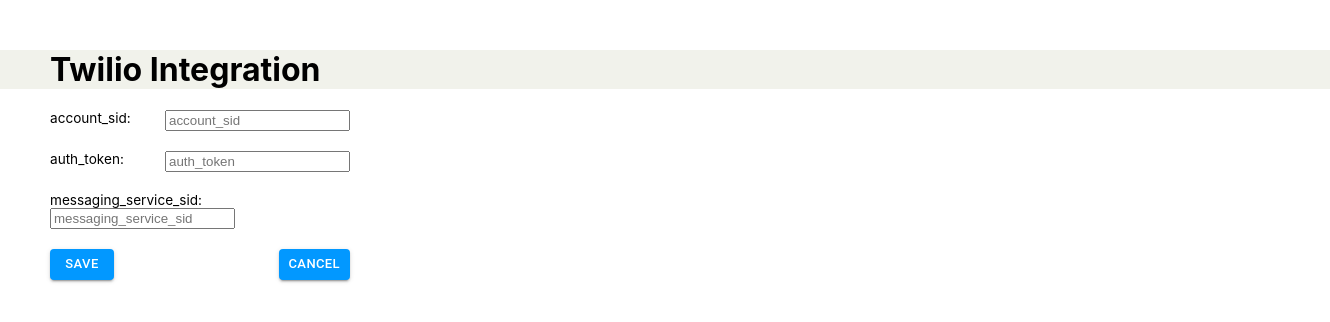
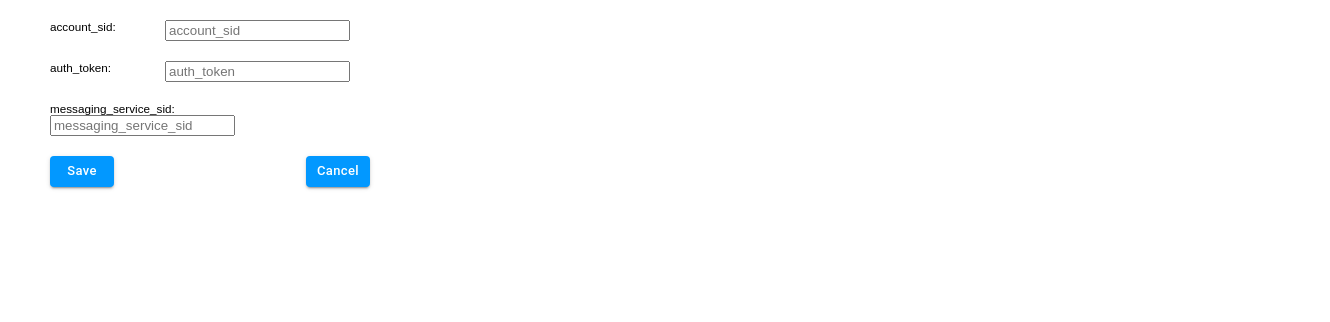
Before and after one commit to cburns21/jest, a React (Create React App) app: page / in a window 1280 px wide. Shown: the top 322 px of the page, 1330 px wide, since content can reach past the window. Built offline with nearby package versions, Linux system fonts and the light colour scheme.

Commit message:
overrid textTransform on buttons

```diff
--- a/package.json
+++ b/package.json
@@ -11,9 +11,11 @@
     "formik-material-ui": "^1.0.0",
     "graphql": "^14.5.8",
     "graphql-tag": "^2.10.1",
+    "jest-enzyme": "^7.1.2",
     "react": "^16.11.0",
     "react-dom": "^16.11.0",
     "react-scripts": "3.2.0",
+    "unfetch": "^4.1.0",
     "yup": "^0.27.0"
   },
   "scripts": {
@@ -42,7 +44,10 @@
     "@babel/plugin-transform-react-jsx": "^7.3.0",
     "@babel/preset-env": "^7.6.3",
     "@babel/preset-react": "^7.6.3",
+    "@testing-library/react": "^9.3.1",
     "babel-jest": "^24.9.0",
+    "enzyme": "^3.10.0",
+    "enzyme-adapter-react-16": "^1.15.1",
     "eslint-plugin-react-hooks": "^2.2.0",
     "identity-obj-proxy": "^3.0.0",
     "jest": "^24.9.0"
--- a/src/App.js
+++ b/src/App.js
@@ -6,6 +6,9 @@
 import { ApolloClient } from "apollo-client";
 import { InMemoryCache } from "apollo-cache-inmemory";
 import { createHttpLink } from "apollo-link-http";
+import fetch from 'unfetch';
+import 'unfetch/polyfill'
+
 
 
 const link = createHttpLink({ uri: "https://84b495db.ngrok.io/graphql" });
--- a/src/Theme/style.js
+++ b/src/Theme/style.js
@@ -14,14 +14,26 @@
         secondary: {
             main: '#0298ff'
         }
-
-
     },
     props: {
         MuiButtonBase: {
             disableRipple: true,
+        },
+    },
+    typography: {
+        button: {
+            textTransform: 'none'
         }
     },
+    overrides: {
+        MuiButton: {
+            // root: {
+                fontSize: '13px',
+                secondary: '#0298ff',
+
+            // }
+        }
+    }
 
 
 })
--- a/src/components/form1.js
+++ b/src/components/form1.js
@@ -8,6 +8,9 @@
 import Button from '@material-ui/core/Button';
 import { flexbox } from '@material-ui/system';
 import { MuiThemeProvider, TextField } from '@material-ui/core'
+import { configure } from 'enzyme';
+import Adapter from 'enzyme-adapter-react-16';
+
 
 
 const ADD_QUERY = gql`
@@ -20,18 +23,13 @@
     }
 `;
 
-const style1 = {
-    paddingLeft: '50px',
-    marginTop: '50px',
-    backgroundColor: Theme.palette.primary.header,
-    width: '100%'
-}
 
-// error styles
+
 const styles2 = {
     // color: Theme.palette.primary.error,
     // marginTop: '-0.5rem',
-    fontSize: '0.85rem',
+    fontSize: '11.7px',
+    fontFamily: "proxima, arial, sans-serif",
     marginBottom: '0.5rem',
     width: 300,
     marginLeft: '50px',
@@ -45,6 +43,17 @@
     marginBottom: '0.5rem',
     width: 300,
     justifyContent: 'flex-end'
+}
+
+const styles5 = {
+    color: Theme.palette.primary.error,
+    fontSize: '13px',
+    fontFamily: "proxima, arial, sans-serif",
+    marginBottom: '0.5rem',
+    marginLeft: '50px',
+    marginTop: '20px',
+    // marginRight: '20px',
+    // justifyContent: 'flex-start',
 }
 
 
@@ -70,7 +79,6 @@
     return (
   <div>
   <MuiThemeProvider theme={Theme}>
-    <h1 style={style1}>Twilio Integration</h1>
         <Formik
         initialValues={{
             account_sid: '',  // 34 char
@@ -111,7 +119,6 @@
                     name="account_sid"
                     type="text"
                     placeholder="account_sid"
-                    // styles={styles4}
                 />
             </Grid>
             <Grid
@@ -139,7 +146,6 @@
                     name="messaging_service_sid"
                     type="text"
                     placeholder="messaging_service_sid"
-                    // styles={styles4}
                 />
             </Grid>
 
@@ -149,9 +155,9 @@
             justify='space-between'
             spacing={1}
             direction='row'
-            style={styles2} >
+            style={styles5} >
                 <Grid>
-                    <Button variant="contained" size= "small" color="secondary"   type="submit" disabled={isSubmitting}>
+                    <Button variant="contained" size= "small" color="secondary"  type="submit" disabled={isSubmitting}>
                         Save
                     </Button>
                 </Grid>
```
Also changed, not shown: 2 other files (tests, documents, lock files or other folders).
